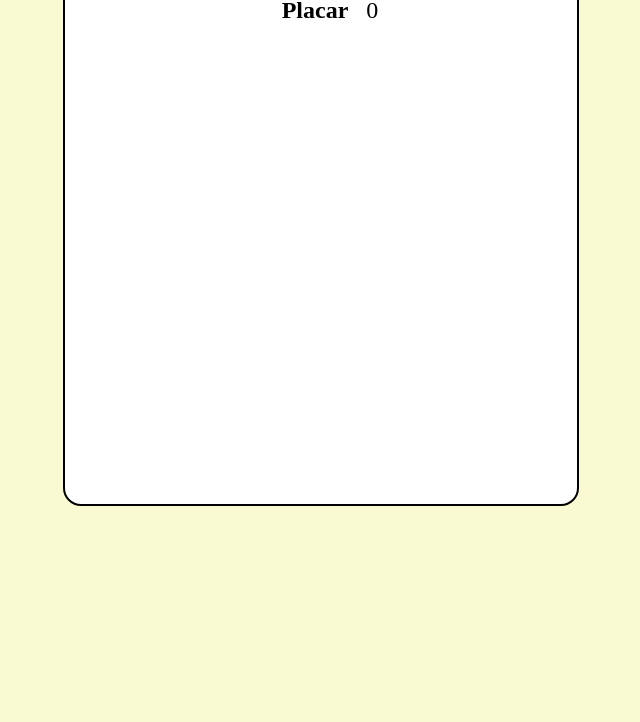
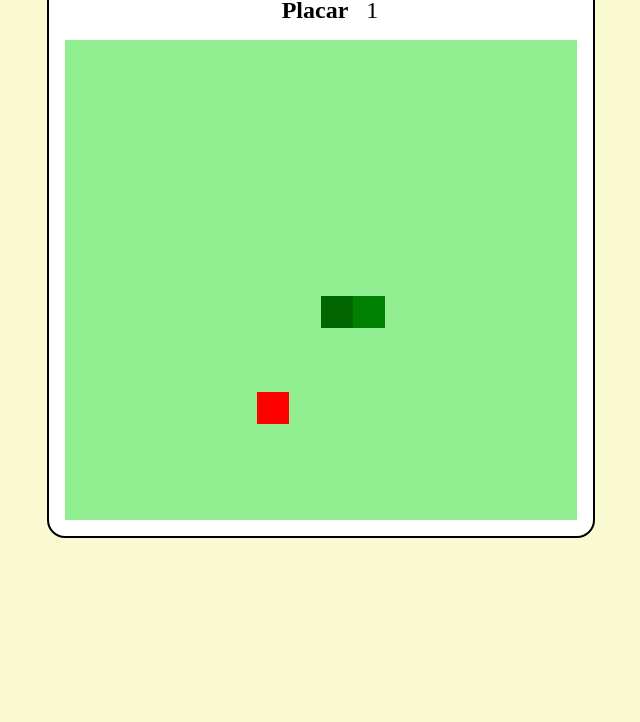
Before and after one commit to felipe-gomes-vicente/Snake-game, a plain HTML site: page index.html in a window 1280 px wide. Shown: the part 78-800 px from the top of the page, without its empty margins (319-959 px from the left). Drawn offline with Linux system fonts and the light colour scheme.

Commit message:
iniciar jogo

```diff
--- a/js/script.js
+++ b/js/script.js
@@ -0,0 +1,107 @@
+let canvas = document.getElementById('snake');
+let pontosTela = document.querySelector('.pontuacao');
+let finalJogo = document.querySelector('.fim');
+let pontos = 0;
+let context = canvas.getContext('2d');
+let box = 32;
+let snake = [];
+
+snake[0] = {
+	x: 8 * box,
+
+	y: 8 * box
+};
+let food = {
+	x: Math.floor(Math.random() * 15 + 1) * box,
+	y: Math.floor(Math.random() * 15 + 1) * box
+};
+let direction = 'right';
+
+function criarBG() {
+	context.fillStyle = 'lightgreen';
+	context.fillRect(0, 0, 16 * box, 16 * box);
+}
+
+function placar() {
+	pontos++;
+	pontosTela.innerHTML = pontos;
+}
+function msgFinal() {
+	finalJogo.innerHTML = 'Fim de Jogo';
+}
+
+function criarCobrinha() {
+	for (i = 0; i < snake.length; i++) {
+		if (i % 2 == 0) {
+			context.fillStyle = 'green';
+		} else {
+			context.fillStyle = 'darkgreen';
+		}
+		context.fillRect(snake[i].x, snake[i].y, box, box);
+	}
+}
+
+function choque() {
+	for (i = 0; i < snake.length; i++) {
+		if (i % 2 == 0) {
+			context.fillStyle = 'red';
+		} else {
+			context.fillStyle = 'darkred';
+		}
+		context.fillRect(snake[i].x, snake[i].y, box, box);
+	}
+}
+
+function desenhaComida() {
+	context.fillStyle = 'red';
+	context.fillRect(food.x, food.y, box, box);
+}
+
+document.addEventListener('keydown', update);
+
+function update(event) {
+	if (event.key == 'ArrowLeft' && direction !== 'right') direction = 'left';
+	if (event.key == 'ArrowUp' && direction !== 'down') direction = 'up';
+	if (event.key == 'ArrowRight' && direction !== 'left') direction = 'right';
+	if (event.key == 'ArrowDown' && direction !== 'up') direction = 'down';
+}
+
+function iniciarJogo() {
+	if (snake[0].x > 15 * box && direction == 'right') snake[0].x = 0;
+	if (snake[0].y > 15 * box && direction == 'down') snake[0].y = 0;
+	if (snake[0].x < 0 * box && direction == 'left') snake[0].x = 16 * box;
+	if (snake[0].y < 0 * box && direction == 'up') snake[0].y = 16 * box;
+
+	criarBG();
+	criarCobrinha();
+	desenhaComida();
+	for (i = 1; i < snake.length; i++) {
+		if (snake[0].x == snake[i].x && snake[0].y == snake[i].y) {
+			msgFinal();
+			choque();
+			clearInterval(game);
+		}
+	}
+	let snakeX = snake[0].x;
+	let snakeY = snake[0].y;
+
+	if (direction == 'right') snakeX += box;
+	if (direction == 'left') snakeX -= box;
+	if (direction == 'up') snakeY -= box;
+	if (direction == 'down') snakeY += box;
+
+	if (snakeX != food.x || snakeY != food.y) {
+		snake.pop();
+	} else {
+		food.x = Math.floor(Math.random() * 15 + 1) * box;
+		food.y = Math.floor(Math.random() * 15 + 1) * box;
+		placar();
+	}
+
+	let newHead = {
+		x: snakeX,
+		y: snakeY
+	};
+	snake.unshift(newHead);
+}
+let game = setInterval(iniciarJogo, 100);
--- a/styles/style.css
+++ b/styles/style.css
@@ -32,6 +32,9 @@ h1 {
 	padding: 8px;
 	color: #006400;
 }
+.cobrinha {
+	padding: 16px;
+}
 
 h2,
 p {
```
